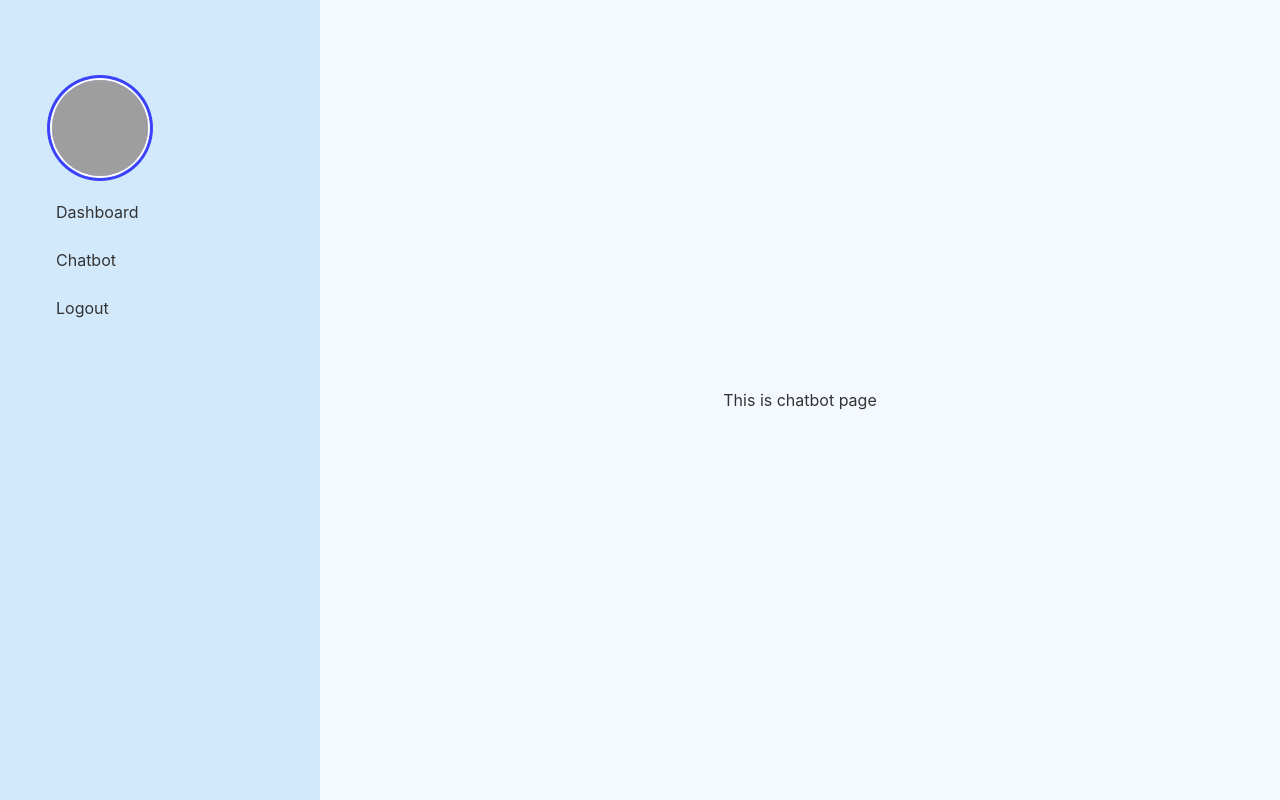
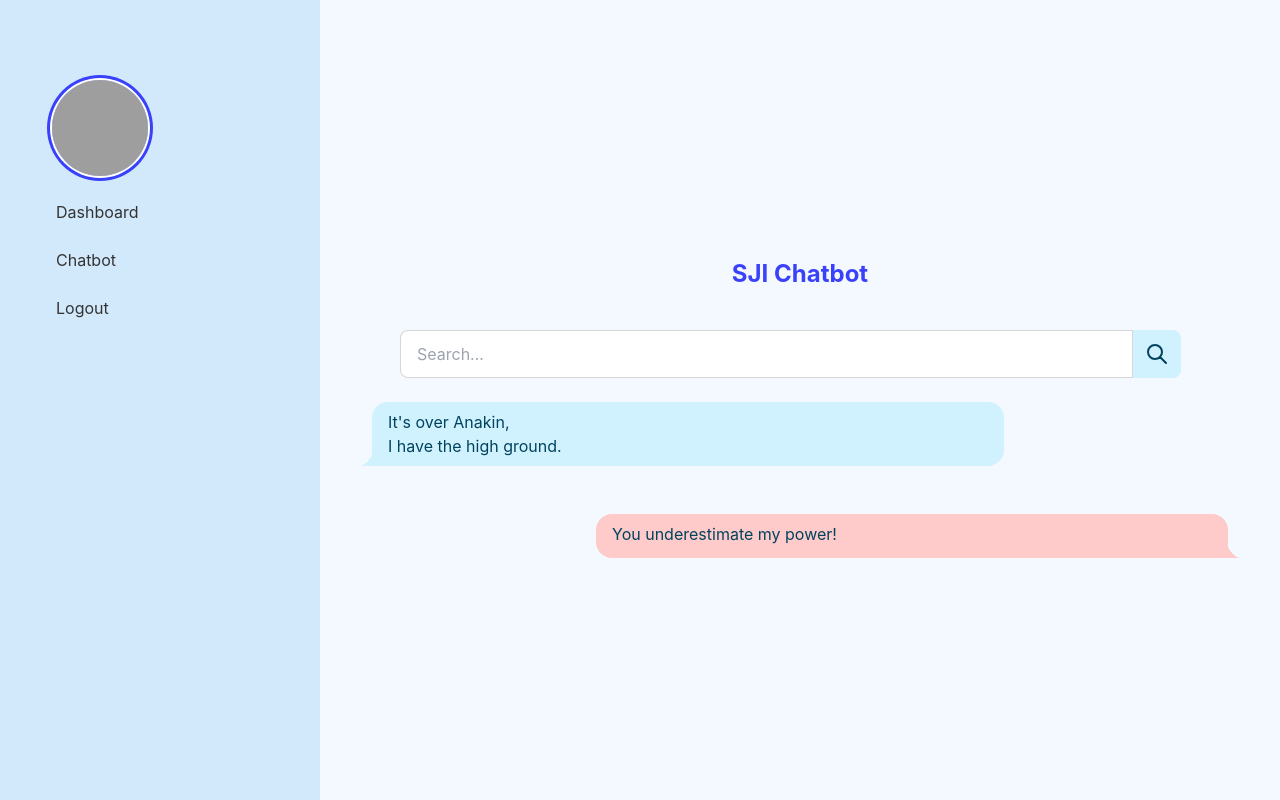
Before and after one commit to Eshratjahan17/Goal_Ai_project, a React (Create React App) app: page /dashboard/chatbot in a window 1280 px wide. Built offline with nearby package versions, Linux system fonts and the light colour scheme; grey boxes are pictures that could not be loaded.

Commit message:
chatbot page done

```diff
--- a/src/layout/Dashboard/Chatbot.js
+++ b/src/layout/Dashboard/Chatbot.js
@@ -1,11 +1,50 @@
-import React from 'react';
+import React from "react";
 
 const Chatbot = () => {
-    return (
-        <div>
-            <h1>This is chatbot page</h1>
+  return (
+    <div className="w-full ">
+      <h1 className="text-2xl font-bold text-primary text-center py-10 ">
+        SJI Chatbot
+      </h1>
+      <div className="form-control ml-20 ">
+        <div className="input-group ">
+          <input
+            type="text"
+            placeholder="Search…"
+            className="input input-bordered w-10/12  "
+          />
+          <button className="btn btn-square">
+            <svg
+              xmlns="http://www.w3.org/2000/svg"
+              className="h-6 w-6"
+              fill="none"
+              viewBox="0 0 24 24"
+              stroke="currentColor"
+            >
+              <path
+                strokeLinecap="round"
+                strokeLinejoin="round"
+                strokeWidth="2"
+                d="M21 21l-6-6m2-5a7 7 0 11-14 0 7 7 0 0114 0z"
+              />
+            </svg>
+          </button>
         </div>
-    );
+      </div>
+      <div>
+        <div className="chat chat-start w-full">
+          <div className="chat-bubble w-8/12 mx-10 my-5 ">
+            It's over Anakin, <br />I have the high ground.
+          </div>
+        </div>
+        <div className="chat chat-end  ">
+          <div className="chat-bubble w-8/12 mx-10 my-5 bg-red-200">
+            You underestimate my power!
+          </div>
+        </div>
+      </div>
+    </div>
+  );
 };
 
 export default Chatbot;
--- a/src/layout/Dashboard/Pie.js
+++ /dev/null
@@ -1,86 +0,0 @@
-import React from "react";
-import { PieChart } from "recharts";
-
-const Pie = () => {
-  const data01 = [
-    {
-      name: "Group A",
-      value: 400,
-    },
-    {
-      name: "Group B",
-      value: 300,
-    },
-    {
-      name: "Group C",
-      value: 300,
-    },
-    {
-      name: "Group D",
-      value: 200,
-    },
-    {
-      name: "Group E",
-      value: 278,
-    },
-    {
-      name: "Group F",
-      value: 189,
-    },
-  ];
-  const data02 = [
-    {
-      name: "Group A",
-      value: 2400,
-    },
-    {
-      name: "Group B",
-      value: 4567,
-    },
-    {
-      name: "Group C",
-      value: 1398,
-    },
-    {
-      name: "Group D",
-      value: 9800,
-    },
-    {
-      name: "Group E",
-      value: 3908,
-    },
-    {
-      name: "Group F",
-      value: 4800,
-    },
-  ];
-
-  return (
-    <div>
-      <PieChart width={383} height={350}>
-        <Pie
-          data={data01}
-          dataKey="value"
-          nameKey="name"
-          cx="50%"
-          cy="50%"
-          outerRadius={50}
-          fill="#8884d8"
-        />
-        <Pie
-          data={data02}
-          dataKey="value"
-          nameKey="name"
-          cx="50%"
-          cy="50%"
-          innerRadius={60}
-          outerRadius={80}
-          fill="#82ca9d"
-          label
-        />
-      </PieChart>
-    </div>
-  );
-};
-
-export default Pie;
```
